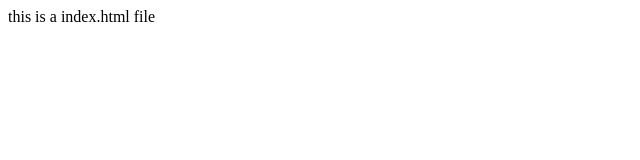
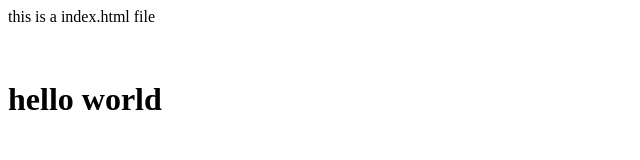
Before and after one commit to hemuzahee/CSE, a plain HTML site: page index.html in a window 1280 px wide. Shown: the whole page, without its empty margins (0-640 px from the left). Drawn offline with Linux system fonts and the light colour scheme.

Commit message:
modified file

```diff
--- a/index.html
+++ b/index.html
@@ -1 +1,3 @@
 <p>this is a index.html file</p>
+<br>
+<h1>hello world</h1>
```
